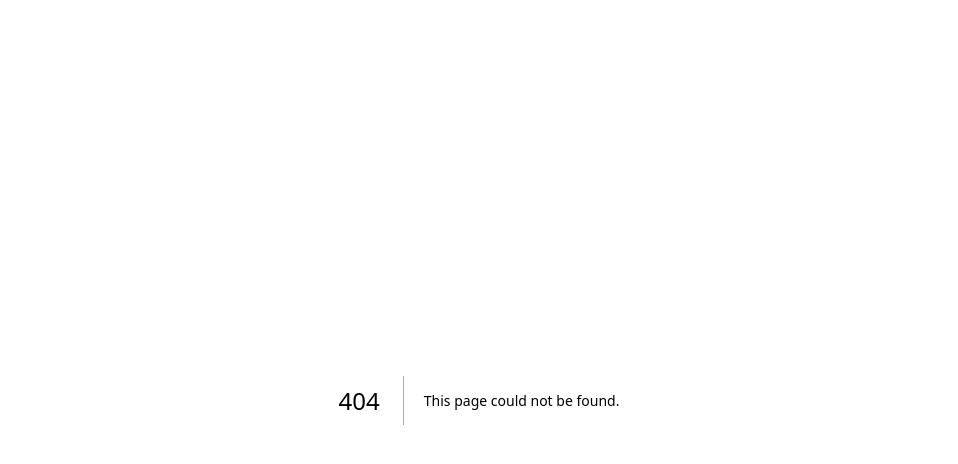
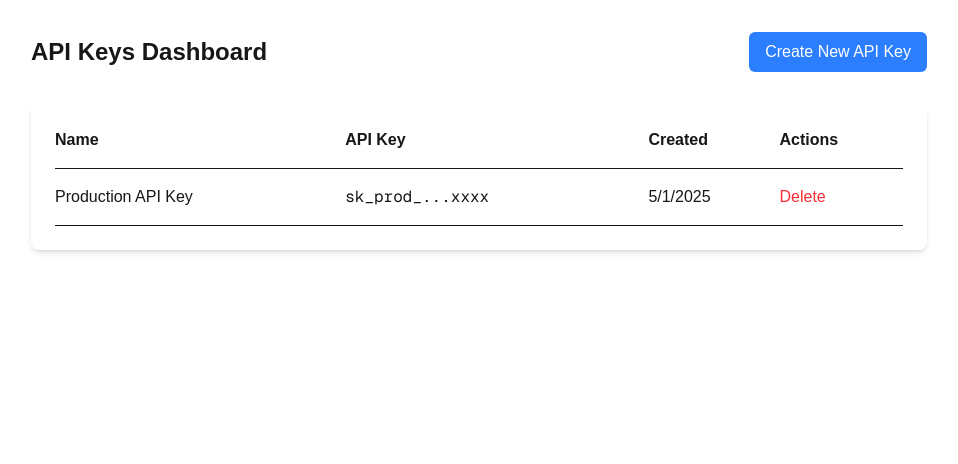
Before and after one commit to technophile21/cursor-web-app, a Next.js app: page /dashboard in a window 1280 px wide. Before the commit this address had no page. Shown: the top 464 px of the page, without its empty margins (161-1119 px from the left). Built offline with nearby package versions, Linux system fonts and the light colour scheme.

Commit message:
Create a new dashboards page
Mode: Agent

instruction:
"create a new button for redirecting to a dashboard with route /dashboards. This page will be a dashboard for managing api keys. It will have a UI for CRUD API for api keys."

```diff
--- /dev/null
+++ b/src/app/dashboard/page.tsx
@@ -0,0 +1,128 @@
+'use client';
+
+import { useState, useEffect } from 'react';
+import Image from 'next/image';
+
+interface ApiKey {
+  id: string;
+  name: string;
+  key: string;
+  createdAt: string;
+}
+
+export default function Dashboard() {
+  const [apiKeys, setApiKeys] = useState<ApiKey[]>([]);
+  const [newKeyName, setNewKeyName] = useState('');
+  const [isCreating, setIsCreating] = useState(false);
+
+  // Mock data - replace with actual API calls
+  useEffect(() => {
+    // Simulated API keys
+    setApiKeys([
+      {
+        id: '1',
+        name: 'Production API Key',
+        key: 'sk_prod_xxxxxxxxxxxx',
+        createdAt: new Date().toISOString(),
+      },
+    ]);
+  }, []);
+
+  const handleCreateKey = () => {
+    if (!newKeyName) return;
+
+    const newKey: ApiKey = {
+      id: Math.random().toString(36).substr(2, 9),
+      name: newKeyName,
+      key: `sk_${Math.random().toString(36).substr(2, 24)}`,
+      createdAt: new Date().toISOString(),
+    };
+
+    setApiKeys([...apiKeys, newKey]);
+    setNewKeyName('');
+    setIsCreating(false);
+  };
+
+  const handleDeleteKey = (id: string) => {
+    setApiKeys(apiKeys.filter(key => key.id !== id));
+  };
+
+  return (
+    <div className="min-h-screen p-8">
+      <div className="max-w-4xl mx-auto">
+        <div className="flex justify-between items-center mb-8">
+          <h1 className="text-2xl font-bold">API Keys Dashboard</h1>
+          <button
+            onClick={() => setIsCreating(true)}
+            className="bg-blue-500 hover:bg-blue-600 text-white px-4 py-2 rounded-md"
+          >
+            Create New API Key
+          </button>
+        </div>
+
+        {isCreating && (
+          <div className="bg-white dark:bg-gray-800 p-6 rounded-lg shadow-md mb-6">
+            <h2 className="text-xl font-semibold mb-4">Create New API Key</h2>
+            <div className="flex gap-4">
+              <input
+                type="text"
+                value={newKeyName}
+                onChange={(e) => setNewKeyName(e.target.value)}
+                placeholder="Enter key name"
+                className="flex-1 px-4 py-2 border rounded-md dark:bg-gray-700 dark:border-gray-600"
+              />
+              <button
+                onClick={handleCreateKey}
+                className="bg-green-500 hover:bg-green-600 text-white px-4 py-2 rounded-md"
+              >
+                Create
+              </button>
+              <button
+                onClick={() => setIsCreating(false)}
+                className="bg-gray-500 hover:bg-gray-600 text-white px-4 py-2 rounded-md"
+              >
+                Cancel
+              </button>
+            </div>
+          </div>
+        )}
+
+        <div className="bg-white dark:bg-gray-800 rounded-lg shadow-md">
+          <div className="p-6">
+            <table className="w-full">
+              <thead>
+                <tr className="text-left border-b dark:border-gray-700">
+                  <th className="pb-4">Name</th>
+                  <th className="pb-4">API Key</th>
+                  <th className="pb-4">Created</th>
+                  <th className="pb-4">Actions</th>
+                </tr>
+              </thead>
+              <tbody>
+                {apiKeys.map((apiKey) => (
+                  <tr key={apiKey.id} className="border-b dark:border-gray-700">
+                    <td className="py-4">{apiKey.name}</td>
+                    <td className="py-4 font-mono">
+                      {apiKey.key.slice(0, 8)}...{apiKey.key.slice(-4)}
+                    </td>
+                    <td className="py-4">
+                      {new Date(apiKey.createdAt).toLocaleDateString()}
+                    </td>
+                    <td className="py-4">
+                      <button
+                        onClick={() => handleDeleteKey(apiKey.id)}
+                        className="text-red-500 hover:text-red-600"
+                      >
+                        Delete
+                      </button>
+                    </td>
+                  </tr>
+                ))}
+              </tbody>
+            </table>
+          </div>
+        </div>
+      </div>
+    </div>
+  );
+}
--- a/src/app/page.tsx
+++ b/src/app/page.tsx
@@ -40,6 +40,12 @@ export default function Home() {
               height={20}
             />
             Deploy now
+          </a>
+          <a
+            className="rounded-full border border-solid border-black/[.08] dark:border-white/[.145] transition-colors flex items-center justify-center hover:bg-[#f2f2f2] dark:hover:bg-[#1a1a1a] hover:border-transparent font-medium text-sm sm:text-base h-10 sm:h-12 px-4 sm:px-5 w-full sm:w-auto"
+            href="/dashboard"
+          >
+            Dashboard
           </a>
           <a
             className="rounded-full border border-solid border-black/[.08] dark:border-white/[.145] transition-colors flex items-center justify-center hover:bg-[#f2f2f2] dark:hover:bg-[#1a1a1a] hover:border-transparent font-medium text-sm sm:text-base h-10 sm:h-12 px-4 sm:px-5 w-full sm:w-auto md:w-[158px]"
```
